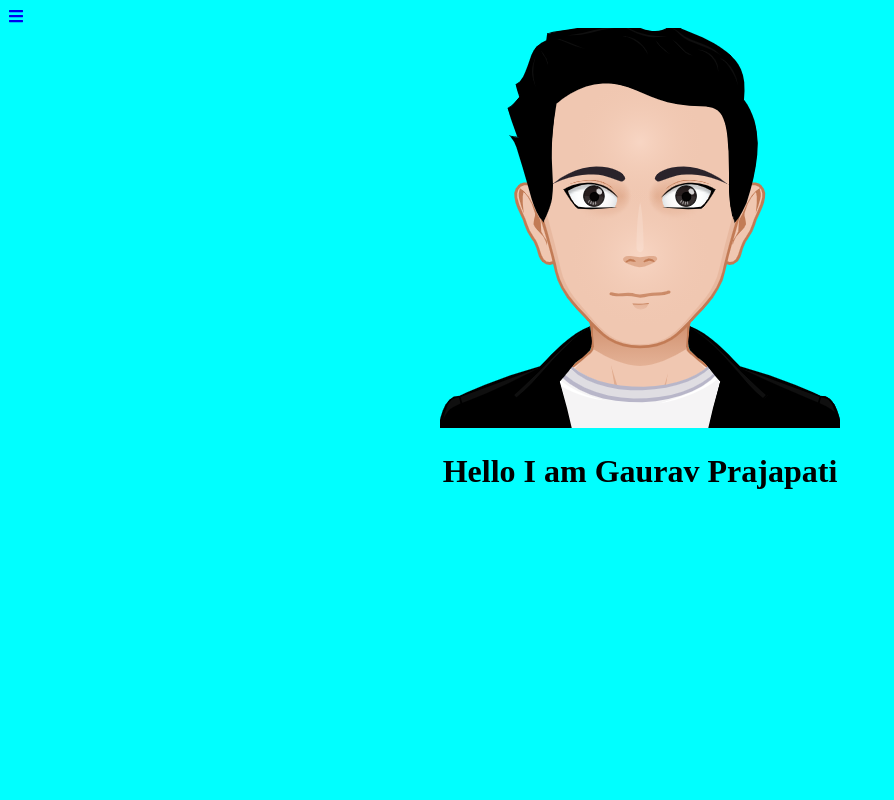
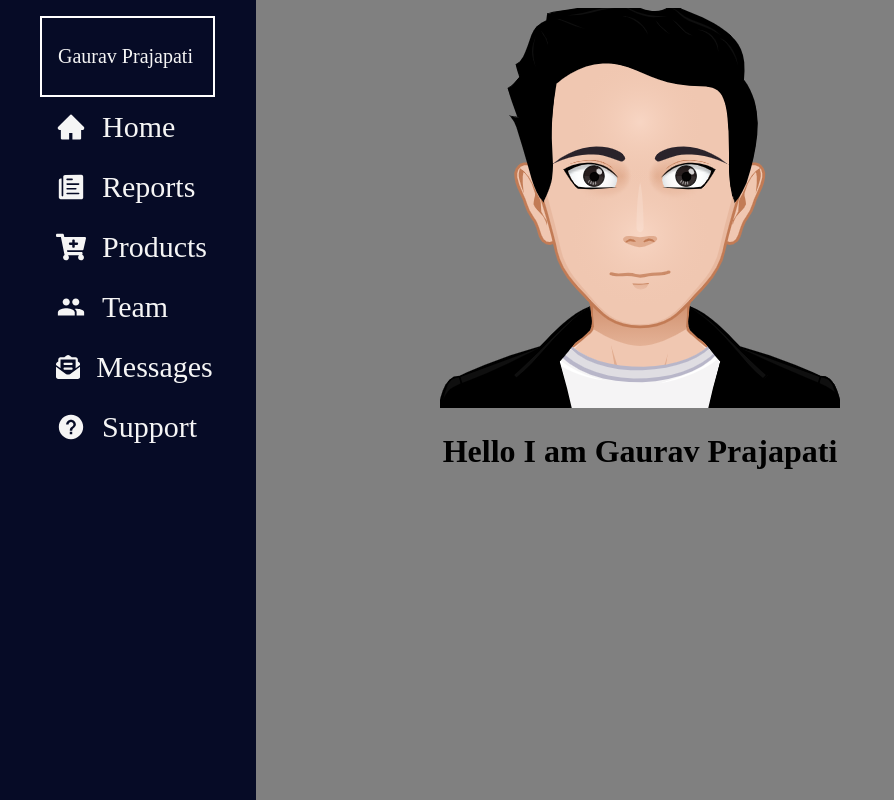
Before and after one commit to jamesprajapati/myfirst-react-app, a React (Create React App) app: page / in a window 1280 px wide. Shown: the whole page, without its empty margins (0-894 px from the left). Built offline with nearby package versions, Linux system fonts and the light colour scheme.

Commit message:
created sidebar

```diff
--- a/package.json
+++ b/package.json
@@ -7,6 +7,7 @@
     "@testing-library/jest-dom": "^5.11.9",
     "@testing-library/react": "^11.2.5",
     "@testing-library/user-event": "^12.7.1",
+    "node-sass": "^5.0.0",
     "react": "^17.0.1",
     "react-dom": "^17.0.1",
     "react-icons": "^4.2.0",
--- a/src/App.css
+++ b/src/App.css
@@ -14,7 +14,7 @@
 }
 
 body{
-  background-color: cyan;
+  background-color: gray;
 }
 .App-header {
   background-color: #282c34;
--- a/src/App.js
+++ b/src/App.js
@@ -15,9 +15,12 @@ function App() {
          </Switch>
       </Router>
       <center>
-          <img src={Avatar} alt="Avtar" className="center"/>
+        <div>
+          <img src={Avatar} alt="Avtar"/>
           <h1>Hello I am Gaurav Prajapati</h1>
+        </div>
       </center>
+
 
     </>
 
--- a/src/Components/Navbar.css
+++ b/src/Components/Navbar.css
@@ -0,0 +1,83 @@
+.navbar{
+    background-color: #060b26;
+    height: 80px;
+    display: contents;
+    justify-content:flex-start;
+    align-items: flex-start;
+    -webkit-box-align: flex-start;
+    -ms-flex-align: flex-start;
+
+}
+
+.menu-bars{
+    margin-left: 1rem;
+    font-size: 3rem;
+    background: none;
+
+}
+
+.nav-menu{
+    background-color: #060b26;
+    width: 20%;
+    height: 100vh;
+    display:flex;
+    justify-content:flex-start;
+    position: fixed;
+    top: 0;
+    left: -100%;
+    transition: 850ms;
+}
+
+.nav-menu.active{
+    left: 0;
+    transition: 350ms;
+
+}
+
+.nav-text{
+    display: flex;
+    justify-content:flex-start;
+    align-items: center;
+    padding-top: 10px;
+    padding-left: 0px;
+    padding-bottom: 10px;
+    padding-right: 20px;
+    list-style: none;
+    width: auto;
+    height: 40px;
+}
+.nav-text a{
+    text-decoration: none;
+    color:#f5f5f5;
+    font-size:30px;
+    width: 80%;
+    height: 100%;
+    display: flex;
+    align-items: center;
+    padding: 0 16px;
+    border-radius: 4px;
+}
+.nav-text a:hover{
+    background-color: #1a83ff;
+}
+
+.nav-menu-items{
+    width: 100%;
+}
+
+.nav-profile-name{
+    list-style: none;
+    width: fit-content;
+    height: 10%;
+    font-size: 20px;
+    display: flex;
+    justify-content:flex-start;
+    border: 2px solid white;
+    padding-right: 20px;
+    color: #f5f5f5;
+    align-items:center;
+}
+
+span{
+    margin-left: 16px;
+}
--- a/src/Components/Navbar.js
+++ b/src/Components/Navbar.js
@@ -1,14 +1,34 @@
-import React from 'react'
+import React, {useState} from 'react'
 import * as FaIcons from 'react-icons/fa';
+import * as AiIcons from 'react-icons/ai';
 import { Link } from 'react-router-dom'
+import { SidebarData } from "./SidebarData";
+import "./Navbar.css";
 
 function Navbar() {
+    const [sidebar,setSidebar]= useState(false)
+
+    const showSidebar = () => setSidebar(!sidebar)
     return (
         <>
          <div className="navbar">
-             <Link to="#" className="menu-bars">
-             <FaIcons.FaBars/>
-             </Link>
+         <div className='nav-menu active'>
+             <ul className="nav-menu-items">
+                <li className="nav-profile-name">
+                    <span>Gaurav Prajapati</span>
+                </li>
+                {SidebarData.map((item, index)=>{
+                    return(
+                        <li key={index} className={item.cName}>
+                            <Link to={item.path}>
+                                {item.icon}
+                                <span>{item.title}</span>
+                            </Link>
+                        </li>
+                    )
+                })}
+             </ul>
+         </div>
          </div>
 
         </>
--- a/src/Components/SidebarData.js
+++ b/src/Components/SidebarData.js
@@ -0,0 +1,44 @@
+import React from 'react'
+import * as FaIcons from 'react-icons/fa';
+import * as AiIcons from 'react-icons/ai';
+import * as IoIcons from 'react-icons/io';
+
+export const SidebarData = [
+    {
+        title: 'Home',
+        path:'/',
+        icon:<AiIcons.AiFillHome />,
+        cName:'nav-text'
+    },
+    {
+        title: 'Reports',
+        path:'/reports',
+        icon:<IoIcons.IoIosPaper/>,
+        cName:'nav-text'
+    },
+    {
+        title: 'Products',
+        path:'/produts',
+        icon:<FaIcons.FaCartPlus/>,
+        cName:'nav-text'
+    },
+    {
+        title: 'Team',
+        path:'/team',
+        icon:<IoIcons.IoMdPeople/>,
+        cName:'nav-text'
+    },
+    {
+        title: 'Messages',
+        path:'/message',
+        icon:<FaIcons.FaEnvelopeOpenText/>,
+        cName:'nav-text'
+    },
+    {
+        title: 'Support',
+        path:'/support',
+        icon:<IoIcons.IoMdHelpCircle/>,
+        cName:'nav-text'
+    },
+
+]
```
Also changed, not shown: src/Components/wenzix.png (added), 1 other file (tests, documents, lock files or other folders).
